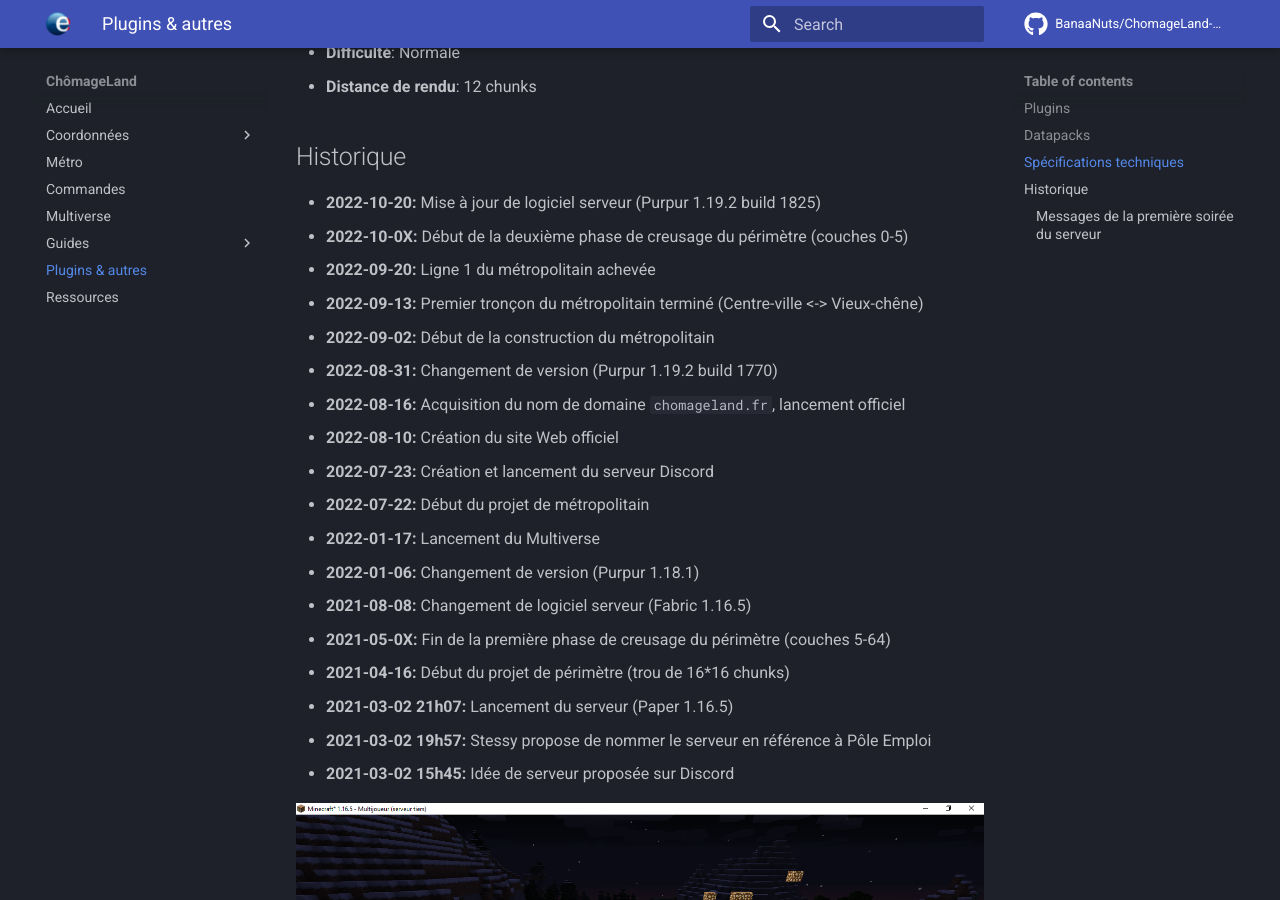
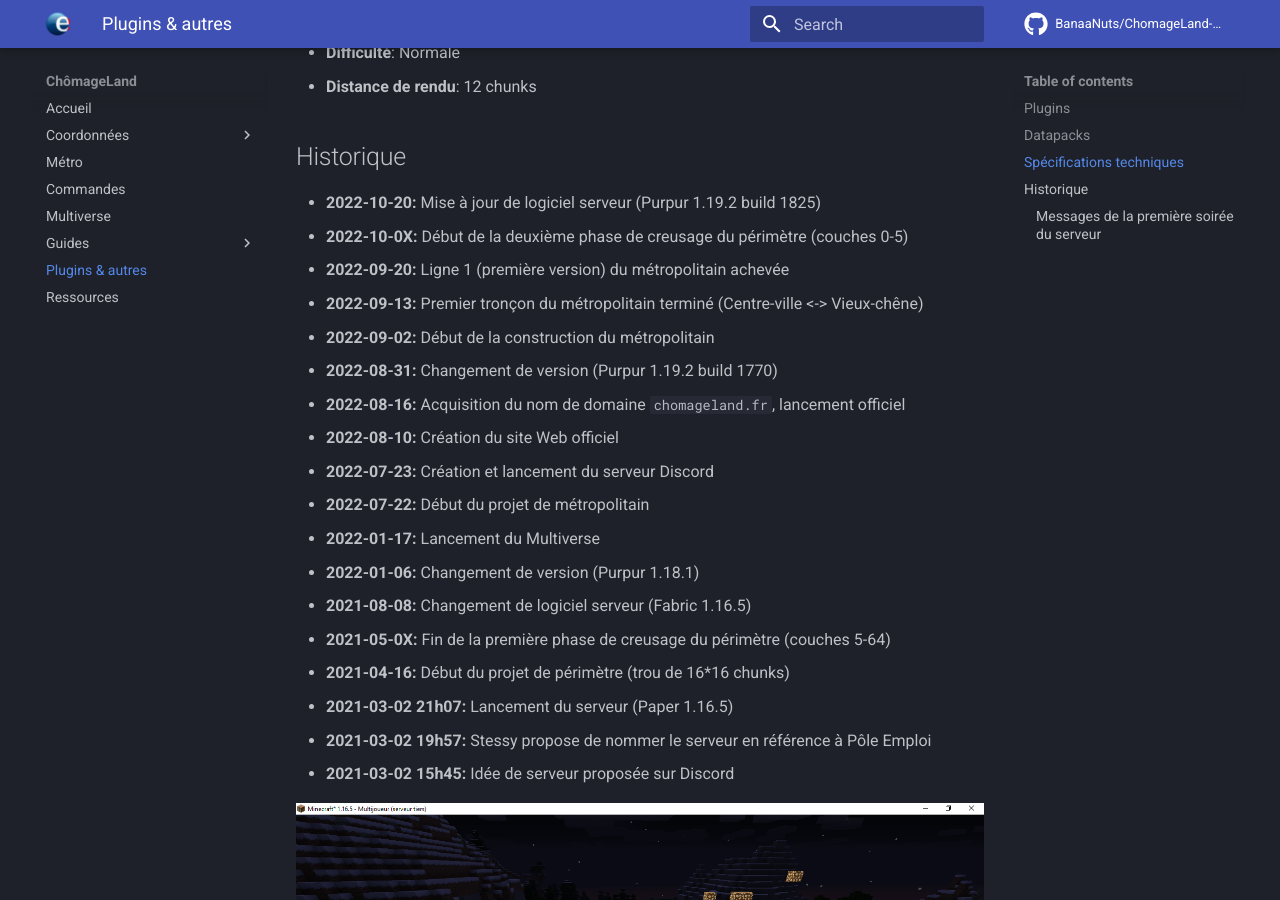
Before and after one commit to BanaaNuts/ChomageLand-Web, an MkDocs documentation site: the page built from docs/plugins.md, in a window 1280 px wide and 900 px high, scrolled down 1654 px. Built offline with MkDocs 1.6.1 and Material for MkDocs 9.7.7, drawn with Linux system fonts in a browser that asks for light colours; comment, search, counter and statistics services are not loaded.

Commit message:
Précision ligne 1 première version

```diff
--- a/docs/plugins.md
+++ b/docs/plugins.md
@@ -65,7 +65,7 @@ Alerte le joueur quand une des ses pièces d'armure ou de ses outils est proche
 
 * **2022-10-20:** Mise à jour de logiciel serveur (Purpur 1.19.2 build 1825)
 * **2022-10-0X:** Début de la deuxième phase de creusage du périmètre (couches 0-5)
-* **2022-09-20:** Ligne 1 du métropolitain achevée
+* **2022-09-20:** Ligne 1 (première version) du métropolitain achevée
 * **2022-09-13:** Premier tronçon du métropolitain terminé (Centre-ville <-> Vieux-chêne)
 * **2022-09-02:** Début de la construction du métropolitain
 * **2022-08-31:** Changement de version (Purpur 1.19.2 build 1770)
```
